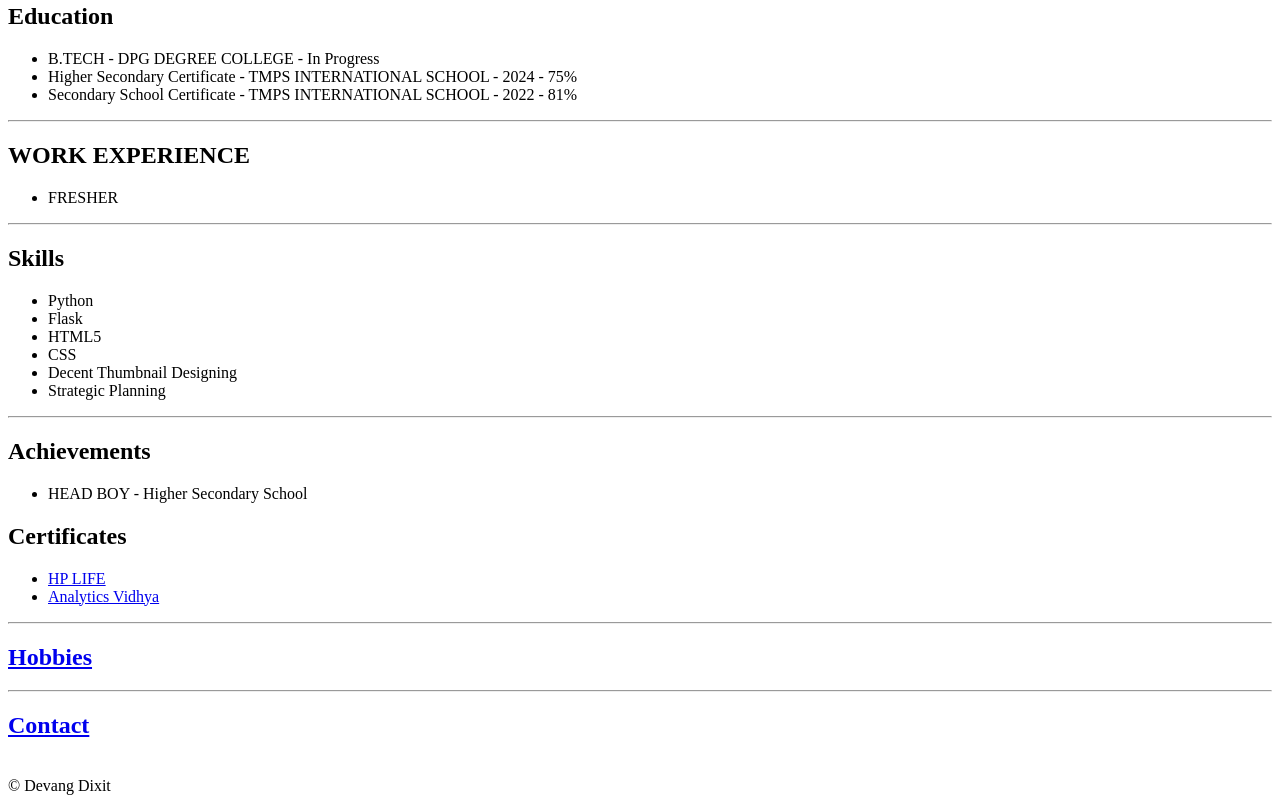
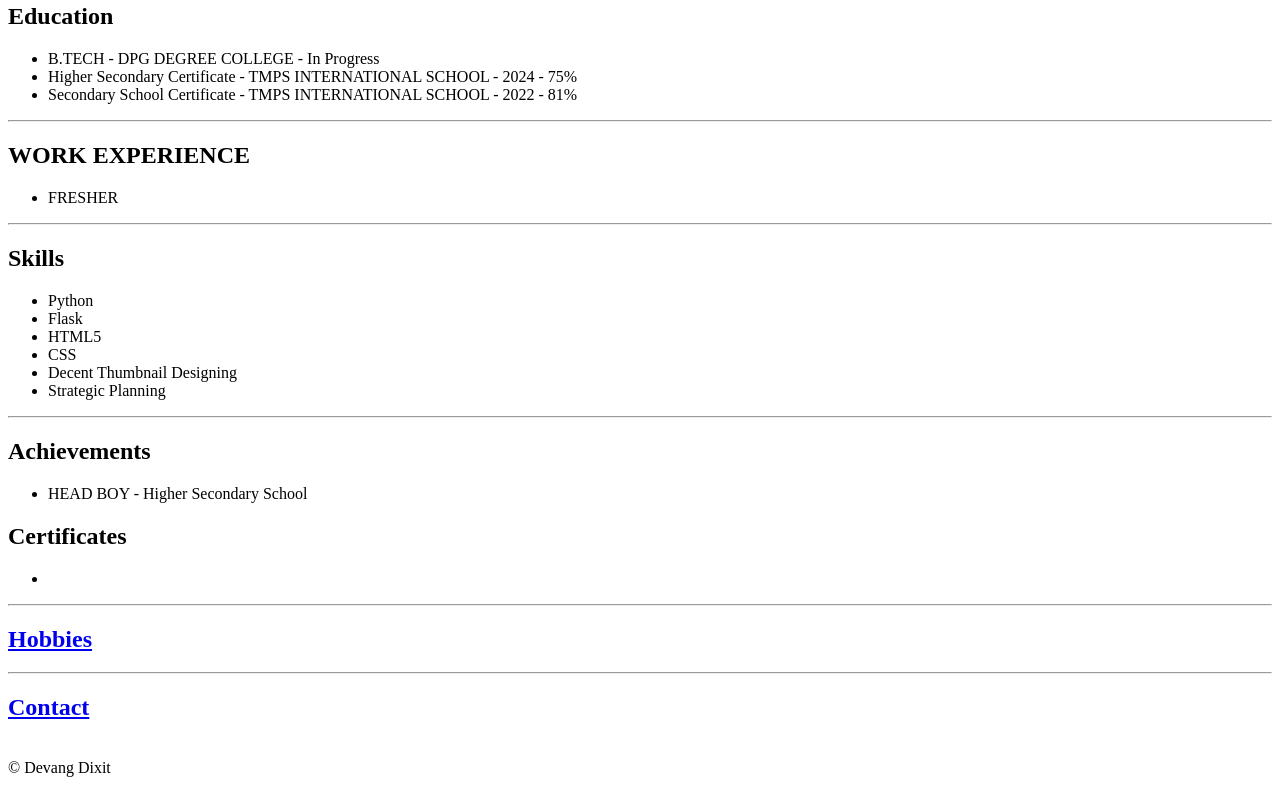
Before and after one commit to DevangDixit-12/html-portfolio, a plain HTML site: page index.html in a window 1280 px wide. Shown: the part 452-1255 px from the top of the page. Drawn offline with Linux system fonts and the light colour scheme.

Commit message:
Update index.html

```diff
--- a/index.html
+++ b/index.html
@@ -39,8 +39,7 @@
     </ul>
     <h2>Certificates</h2>
     <ul>
-        <li><a href="./IMGs/certificate.pdf">HP LIFE</a></li>
-        <li><a href="./IMGs/AnalyticsVidhya_CERTIFICATE.pdf">Analytics Vidhya</a></li>
+        <li><a href="Certificates.html"></a></li>
     </ul>
     <hr>
     <h2><a href="hobbies.html" >Hobbies</a></h2>
```
